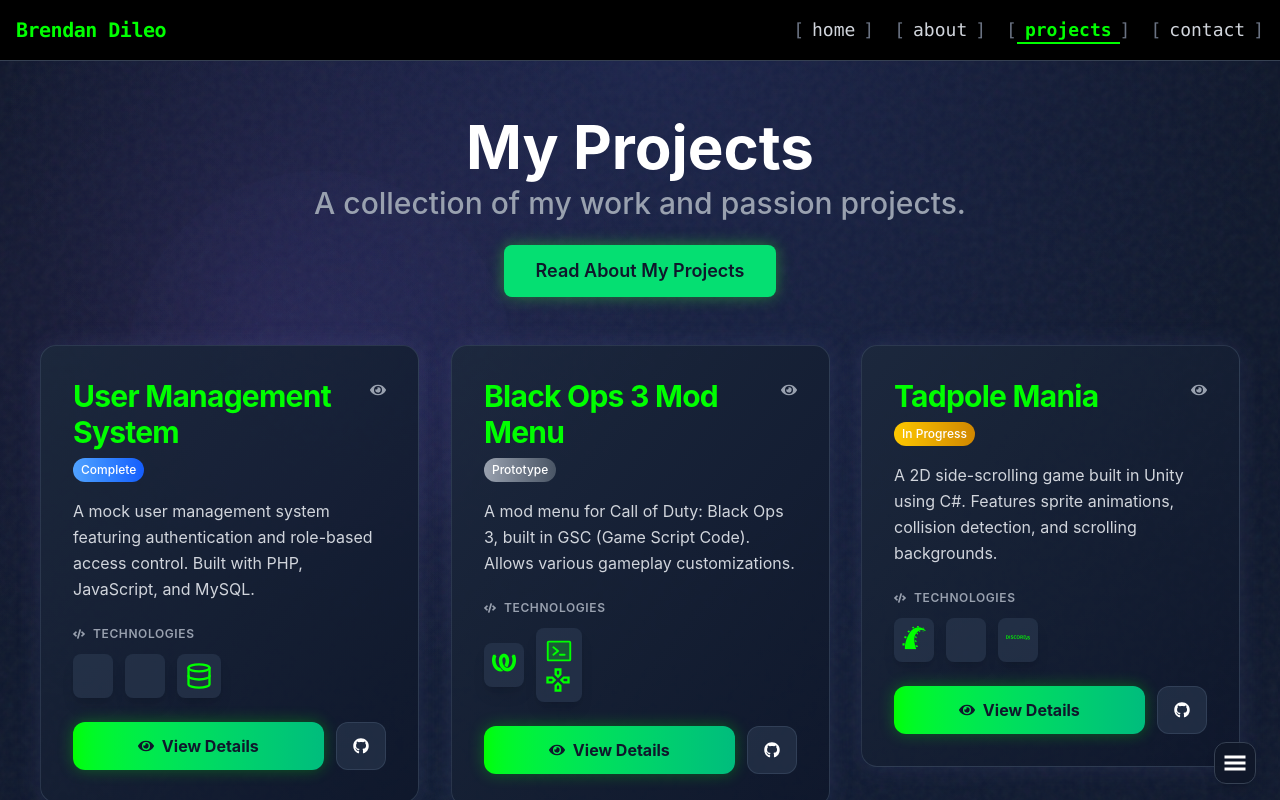
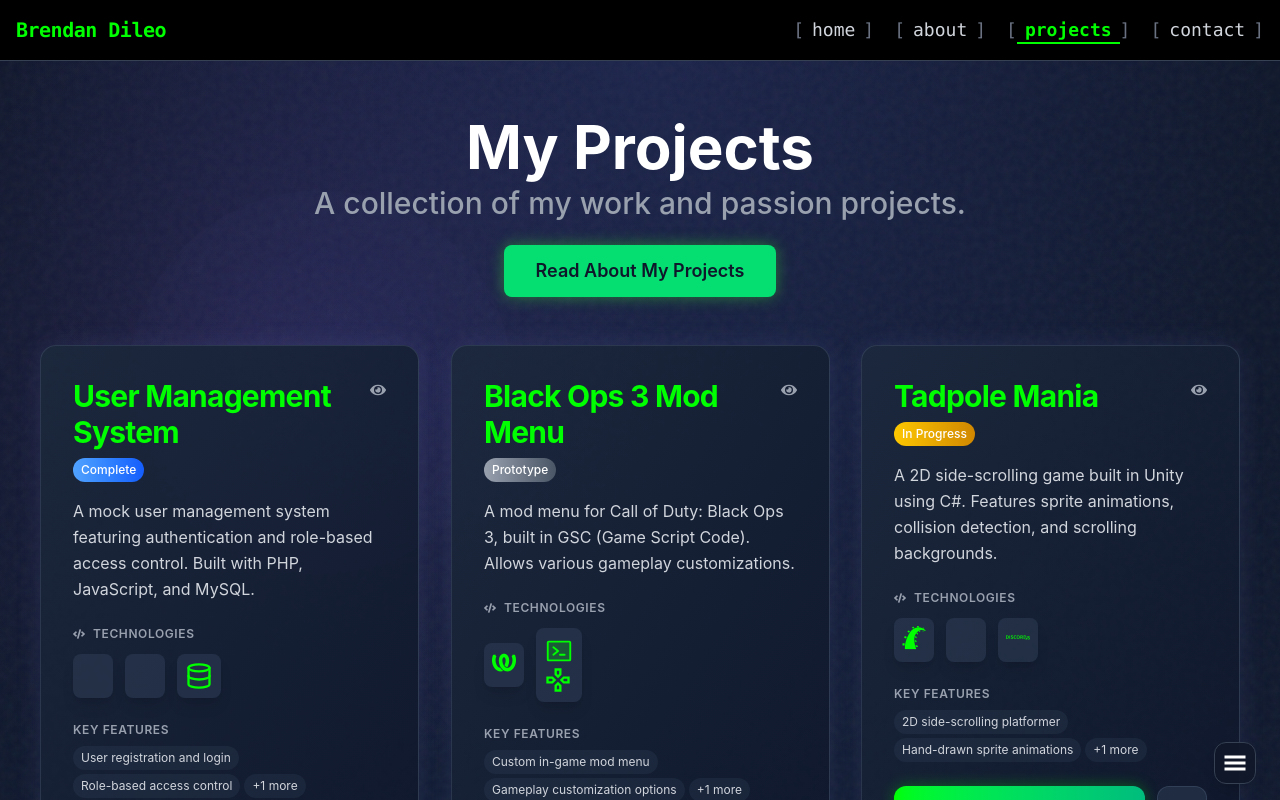
Before and after one commit to brendanddev/brendans-website, a React (Vite) app in the folder frontend/: page /projects in a window 1280 px wide. Shown: the top 800 px of the page. Built offline with nearby package versions, Linux system fonts and the light colour scheme.

Commit message:
Add features display to project card

```diff
--- a/frontend/src/components/Projects/ProjectCard.jsx
+++ b/frontend/src/components/Projects/ProjectCard.jsx
@@ -7,7 +7,7 @@
  */
 
 import { motion } from "framer-motion";
-import { FaEye, FaGithub, FaCode } from "react-icons/fa";
+import { FaEye, FaGithub, FaStar, FaCode } from "react-icons/fa";
 import { projectStatus } from "../../data/projectMeta";
 import {
     hoverVariants,
@@ -124,7 +124,35 @@ const ProjectCard = ({
                     </motion.div>
                 </div>
 
+                {/* Features section */}
+                {project.features && (
+                    <div className="mb-6">
+                        <h4 className="text-xs font-semibold text-gray-400 uppercase tracking-wider mb-2">
+                            Key Features
+                        </h4>
 
+                        {/* Feature tags with overflow handling */}
+                        <div className="flex flex-wrap gap-1">
+
+                            {/* Display first 2 features */}
+                            {project.features.slice(0, 2).map((feature, i) => (
+                                <span
+                                    key={i}
+                                    className="text-xs bg-slate-700/30 text-gray-300 px-2 py-1 rounded-full"
+                                >
+                                    {feature}
+                                </span>
+                            ))}
+
+                            {/* Shows count of remaining features if more than 2 */}
+                            {project.features.length > 2 && (
+                                <span className="text-xs bg-slate-700/30 text-gray-300 px-2 py-1 rounded-full">
+                                    +{project.features.length - 3} more
+                                </span>
+                            )}
+                        </div>
+                    </div>
+                )}
 
                 {/* Action buttons section */}
                 <div className="flex gap-3 mt-auto">
```
